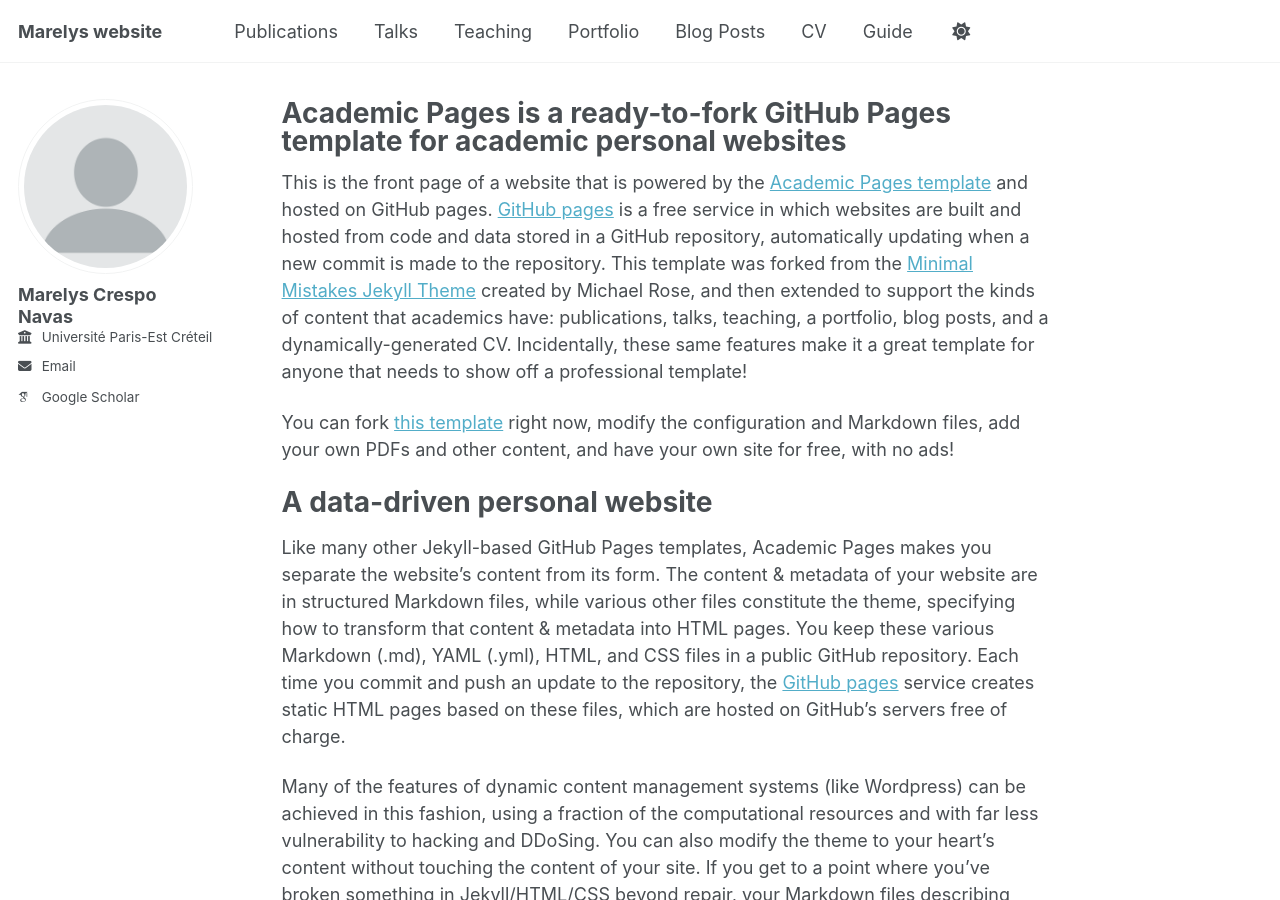
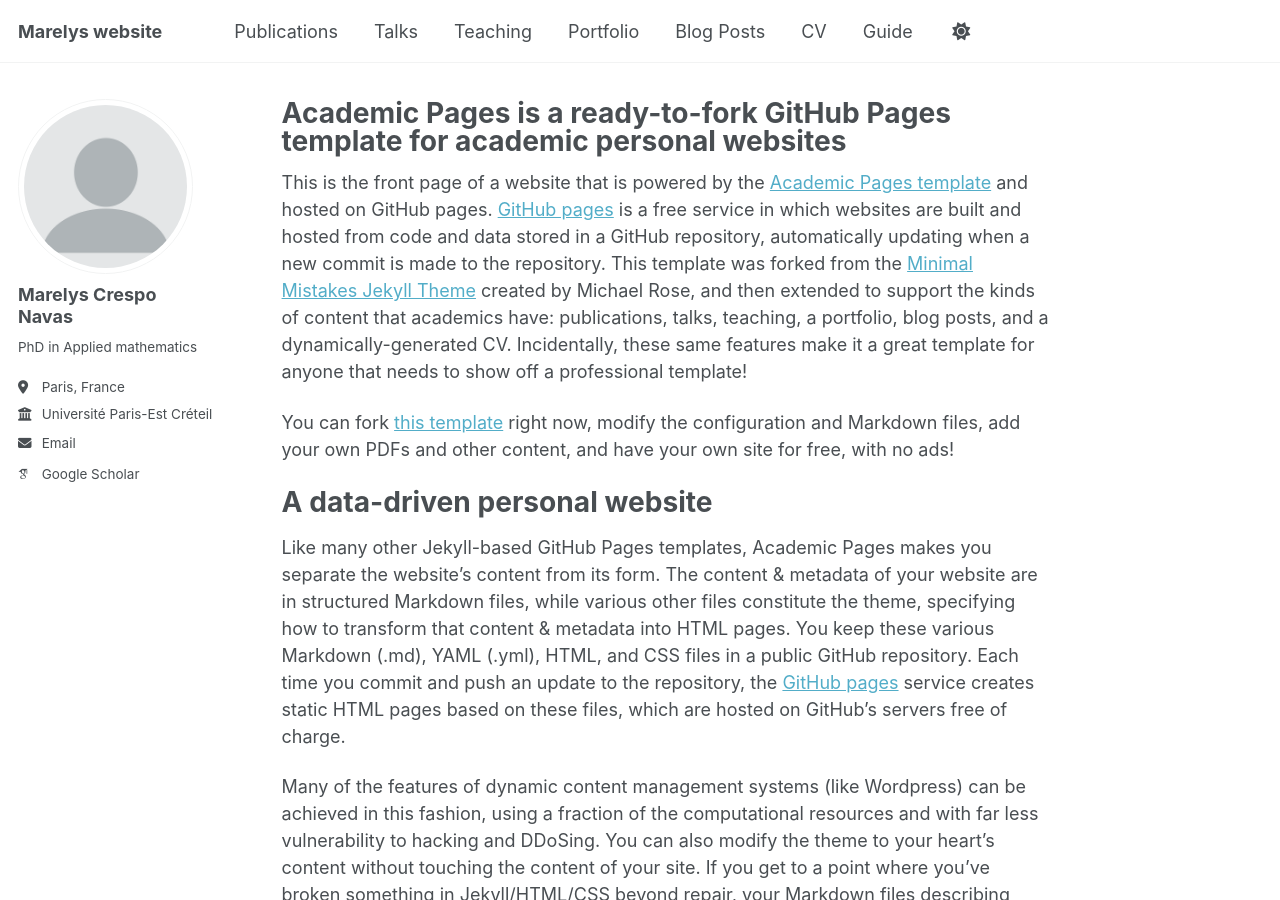
Before and after one commit to marelyscrespo/marelyscrespo.github.io, a Jekyll site: the page built from _pages/about.md, in a window 1280 px wide and 900 px high. Built offline with Jekyll 4.4.1, drawn with Linux system fonts in a browser that asks for light colours; some web fonts are replaced; a script that is not in the unit is left out.

Commit message:
Update _config.yml

```diff
--- a/_config.yml
+++ b/_config.yml
@@ -26,8 +26,8 @@ author:
   avatar           : "profile.png"
   name             : "Marelys Crespo Navas"
   pronouns         : # example: "she/her"
-  bio              : # ""
-  location         : # "Earth"
+  bio              : "PhD in Applied mathematics"
+  location         : "Paris, France"
   employer         : "Université Paris-Est Créteil"
   uri              : # URL
   email            : "marelys.crespo-navas@u-pec.fr"
```
